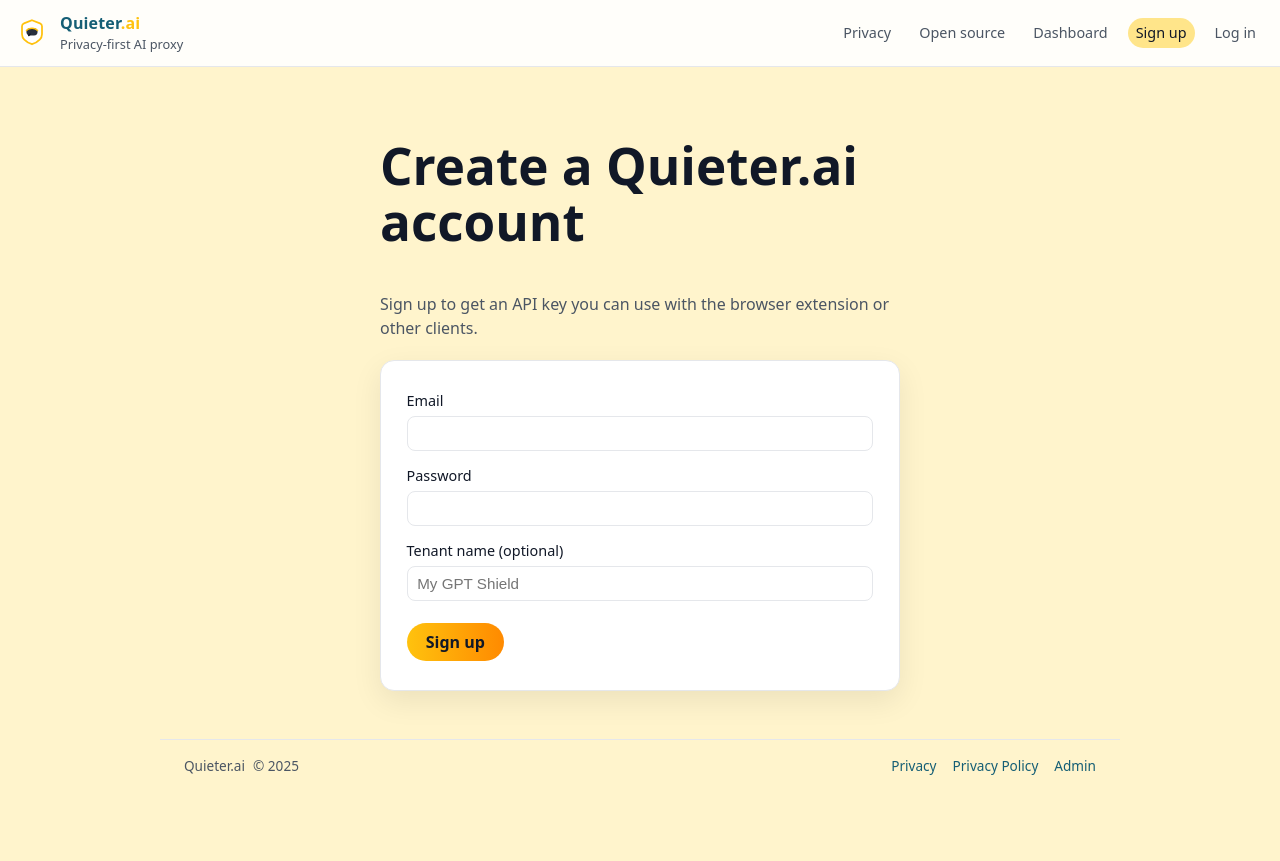
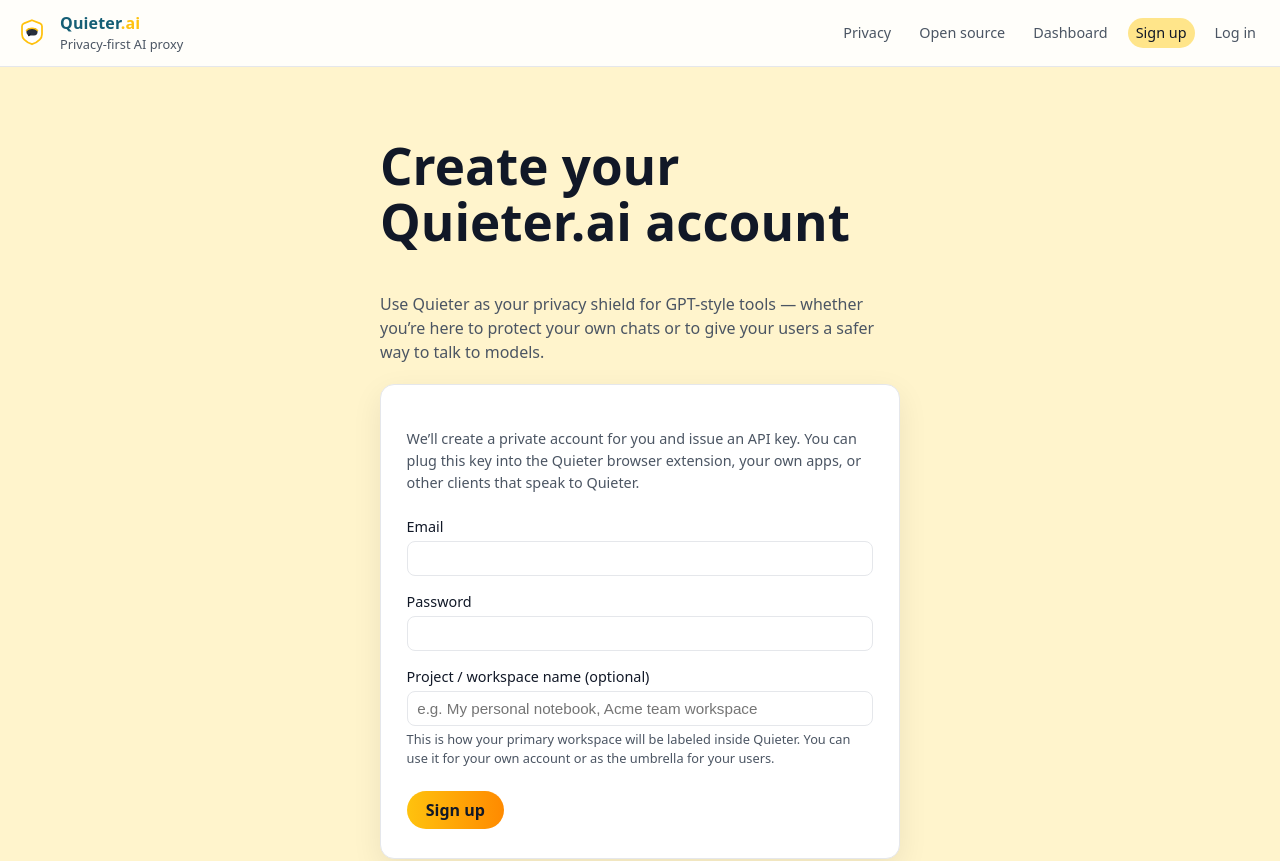
Before and after one commit to pleniv01/quieter.ai, a Vue app in the folder frontend/: page /signup in a window 1280 px wide. Shown: the top 861 px of the page. Before the commit the page ends 800 px from the top, so only its background shows below. Built offline with nearby package versions, Linux system fonts and the light colour scheme; no server answers.

Commit message:
Improve signup copy for end-users and developer collaborators
Co-Authored-By: Warp <agent@warp.dev>

```diff
--- a/frontend/src/views/Signup.vue
+++ b/frontend/src/views/Signup.vue
@@ -1,11 +1,16 @@
 <template>
   <section class="auth">
-    <h1>Create a Quieter.ai account</h1>
+    <h1>Create your Quieter.ai account</h1>
     <p class="lead">
-      Sign up to get an API key you can use with the browser extension or other clients.
+      Use Quieter as your privacy shield for GPT-style tools — whether you’re here to protect your
+      own chats or to give your users a safer way to talk to models.
     </p>
 
     <form class="card" @submit.prevent="onSubmit">
+      <p class="blurb">
+        We’ll create a private account for you and issue an API key. You can plug this key into the
+        Quieter browser extension, your own apps, or other clients that speak to Quieter.
+      </p>
       <label>
         Email
         <input v-model="email" type="email" required autocomplete="email" />
@@ -17,8 +22,16 @@
       </label>
 
       <label>
-        Tenant name (optional)
-        <input v-model="tenantName" type="text" placeholder="My GPT Shield" />
+        Project / workspace name (optional)
+        <input
+          v-model="tenantName"
+          type="text"
+          placeholder="e.g. My personal notebook, Acme team workspace"
+        />
+        <span class="field-hint">
+          This is how your primary workspace will be labeled inside Quieter. You can use it for your
+          own account or as the umbrella for your users.
+        </span>
       </label>
 
       <button type="submit" :disabled="loading">
@@ -34,8 +47,8 @@
           <code>{{ apiKey }}</code>
         </p>
         <p class="hint">
-          Store this somewhere safe. You will paste it into the browser extension or other
-          Quieter.ai clients.
+          Copy this somewhere safe. You’ll paste it into the Quieter browser extension or your own
+          apps so they can send requests through your Quieter shield.
         </p>
       </div>
     </form>
@@ -112,6 +125,12 @@
   gap: 0.9rem;
 }
 
+.blurb {
+  font-size: 0.9rem;
+  color: var(--color-text-muted);
+  margin-bottom: 0.5rem;
+}
+
 label {
   display: flex;
   flex-direction: column;
@@ -161,6 +180,11 @@
   background: #f3f4f6;
 }
 
+.field-hint {
+  font-size: 0.8rem;
+  color: var(--color-text-muted);
+}
+
 .hint {
   margin-top: 0.5rem;
   color: var(--color-text-muted);
```
